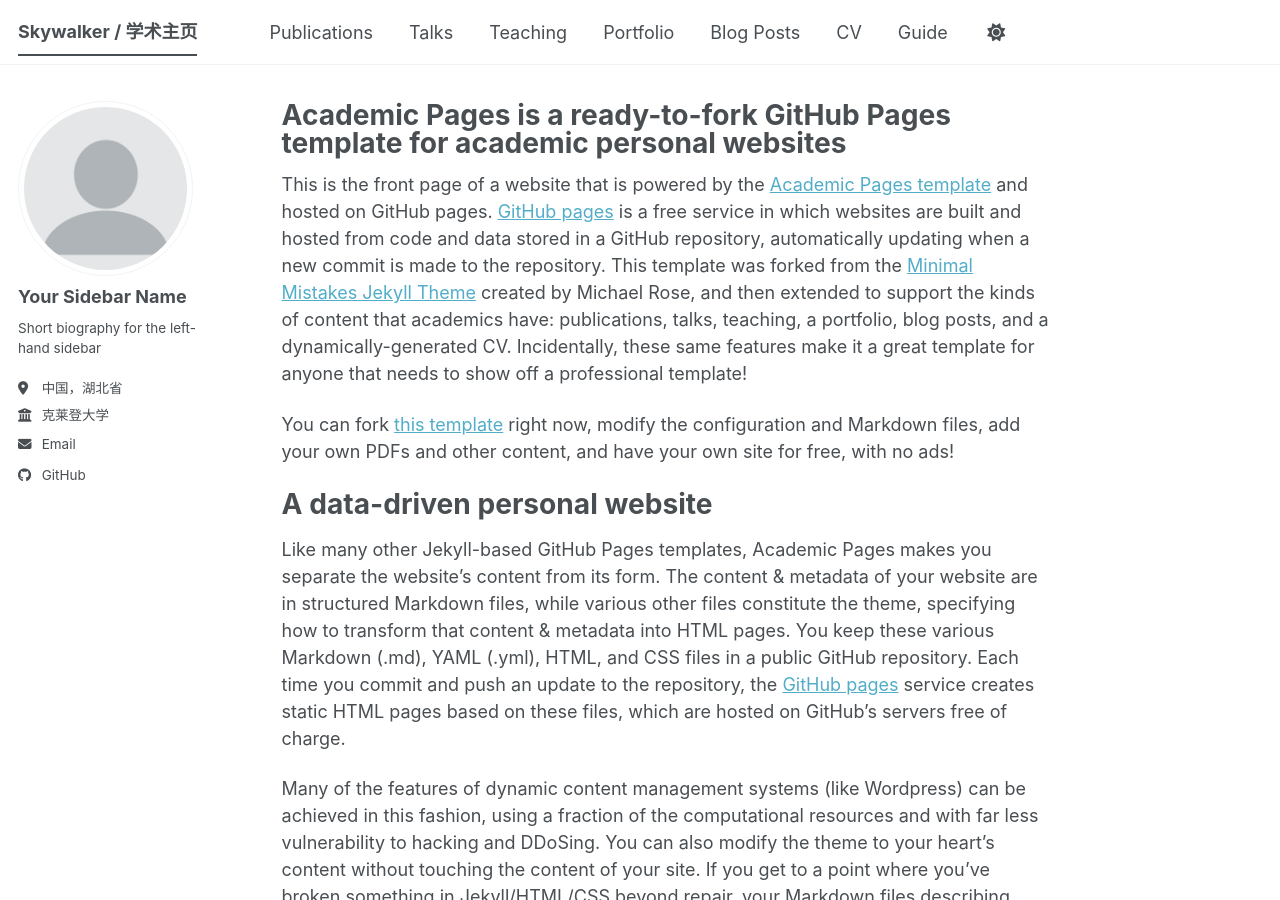
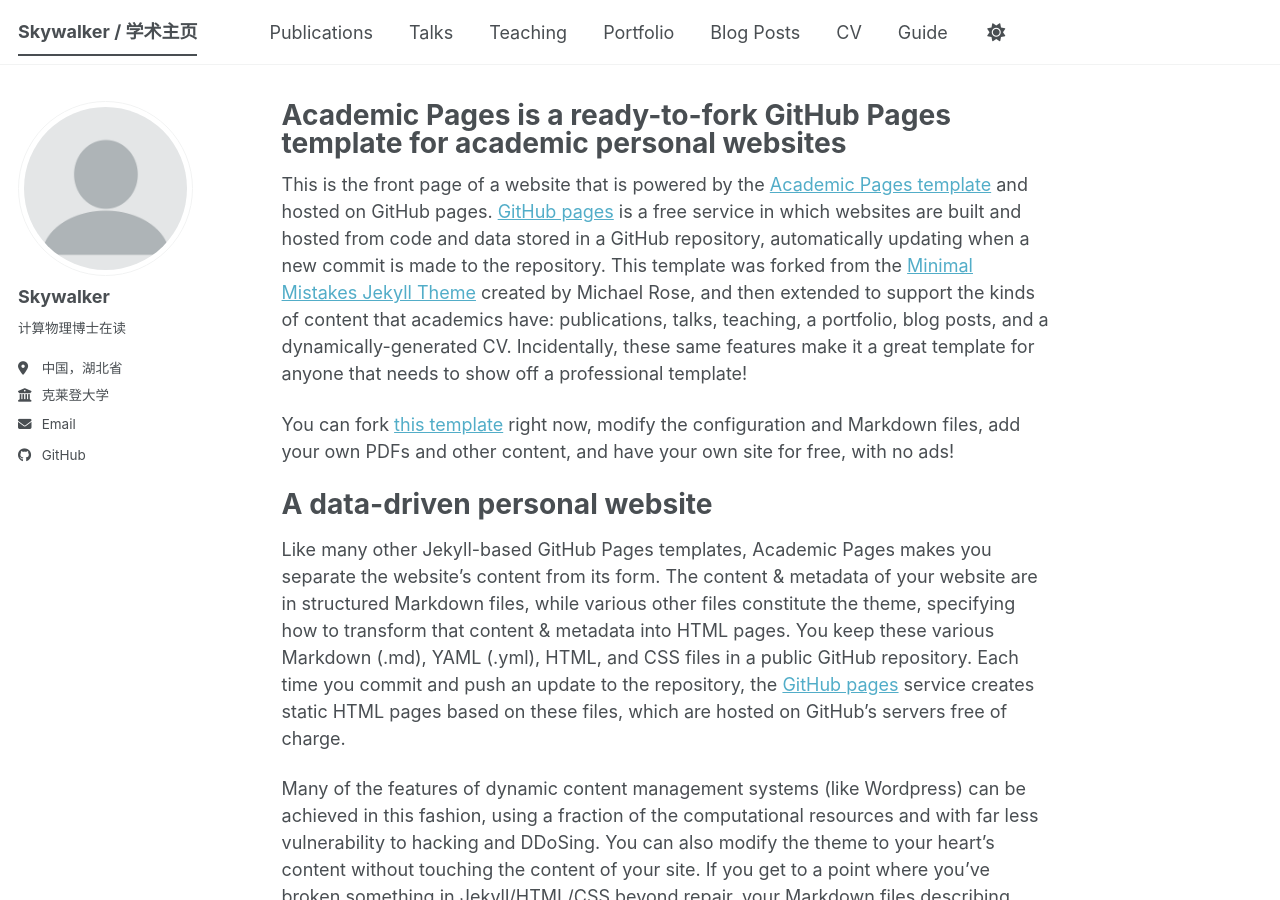
Before and after one commit to cn-skywalker/cn-skywalker.github.io, a Jekyll site: the page built from _pages/about.md, in a window 1280 px wide and 900 px high. Built offline with Jekyll 4.4.1, drawn with Linux system fonts in a browser that asks for light colours; a script bundle is joined from its source files by our own code; library files that are not in the unit come from our copies.

Commit message:
Update the config again

```diff
--- a/_config.yml
+++ b/_config.yml
@@ -24,9 +24,9 @@
 author:
   # Biographic information
   avatar           : "profile.png"
-  name             : "Your Sidebar Name"
+  name             : "Skywalker"
   pronouns         : # example: "she/her"
-  bio              : "Short biography for the left-hand sidebar"
+  bio              : "计算物理博士在读"
   location         : "中国，湖北省"
   employer         : "克莱登大学"
   uri              : # URL
@@ -51,7 +51,7 @@
   bitbucket        : # Username - Update with your username on the site
   codepen          : # Username
   dribbble         : # Username
-  github           : "https://github.com/cn-skywalker"
+  github           : "cn-skywalker"
   kaggle           : # Username
   stackoverflow    : # User number or user number and name (i.e., use "1" or "1/jeff-atwood")
 
```
